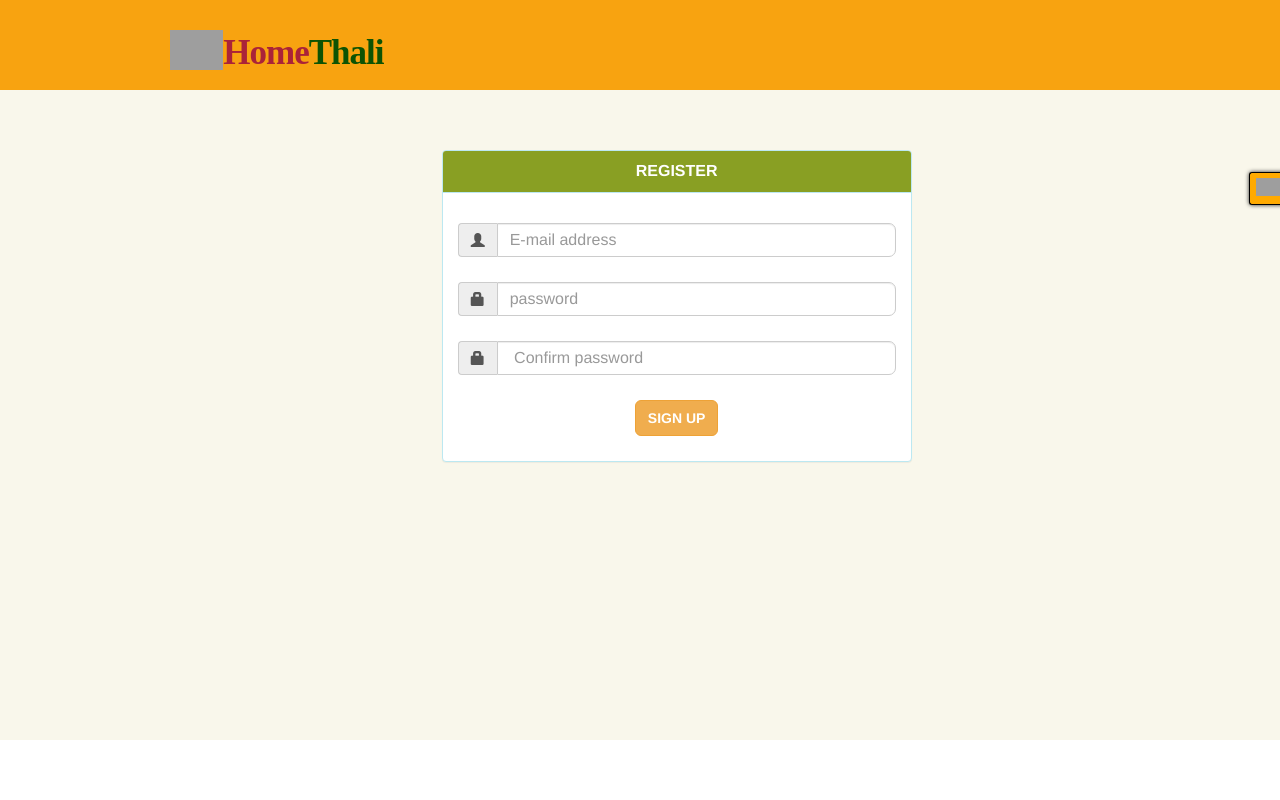
After one commit to ravikirandutta/sahani, a Django app: page /register/ in a window 1280 px wide. The commit adds this page. Run offline with Django 3.2, Linux system fonts and the light colour scheme; parts of the project's set-up code (start-up, migrations or seed data) failed here and were passed over; some libraries are stand-ins or nearby versions; some web fonts are replaced; grey boxes are pictures that could not be loaded.

Commit message:
Register page

```diff
--- a/bento/static/design/css/grocery/thali.css
+++ b/bento/static/design/css/grocery/thali.css
@@ -329,3 +329,8 @@ margin-left: 10px;
 margin-right: 10px;
 padding-bottom: 10px;
 }
+
+#panel{
+  background-color: #899F23;
+  color:#fff;
+}
--- a/bento/templates/homefood.html
+++ b/bento/templates/homefood.html
@@ -500,7 +500,7 @@ pre-order items
         </div>
 
     <script src="http://ajax.googleapis.com/ajax/libs/jquery/1.9.1/jquery.min.js"></script>
-    <script src="/static/design/js/thali/thali.js">
+    <script src="/static/design/js/thali/thali.js"></script>
 
     <script src="/static/design/js/common-files/jquery-1.10.2.min.js">
     </script>
--- /dev/null
+++ b/bento/templates/register.html
@@ -0,0 +1,159 @@
+<!DOCTYPE html>
+<html lang="en">
+<head>
+    <meta charset="utf-8">
+    <title>Homefood</title>
+    <meta name="apple-mobile-web-app-capable" content="yes" />
+    <meta name="viewport" content="width=device-width, initial-scale=1.0, maximum-scale=1.0, user-scalable=no" />
+    <meta name="apple-mobile-web-app-status-bar-style" content="black" />
+    <link rel="stylesheet" href="/static/design/css/header/design.css">
+    <link rel="stylesheet" href="/static/design/css/header/modo.css">
+    <link rel="stylesheet" href="/static/design/css/grocery/thali.css">
+    <link rel="stylesheet" href="/static/design/css/grocery/tablet.css" media="screen and (max-width:900px)">
+    <link rel="stylesheet" href="/static/design/css/grocery/mobile.css" media="screen and (max-width:480px)">
+    <link rel="stylesheet" href="/static/design/css/flat-ui/css/demo.css">
+    <link rel="stylesheet" href="/static/design/css/flat-ui/css/flat-ui.css">
+    <link rel="stylesheet" href="/static/design/css/grocery/style.css">
+    <link rel="stylesheet" href="/static/xeon/css/main.css">
+    <link rel="stylesheet" href="/static/xeon/css/bootstrap.min.css">
+    <link rel="stylesheet" href="/static/xeon/css/prettyPhoto.css">
+    <link rel="stylesheet" href="/static/xeon/css/chef-profile.css">
+
+    <link rel="stylesheet" href="/static/design/css/index.css">
+    <link rel="stylesheet" href="/static/design/css/flat-ui/css/docs.css">
+    <link rel="stylesheet" href="/static/design/css/common-files/animations.css">
+    <link rel="stylesheet" href="/static/design/css/common-files/icon-font.css">
+    <link rel="stylesheet" href="/static/design/css/flat-ui/bootstrap/css/bootstrap.css">
+    <link rel="stylesheet" href="/static/design/css/flat-ui/bootstrap/css/jquery.bxslider.css">
+    <link rel="stylesheet" href="/static/design/css/flat-ui/bootstrap/css/bootstrap-docs.css">
+    <link rel="stylesheet" href="/static/design/css/project/ui-kit-styles.css">
+    <link rel="stylesheet" href="/static/design/css/contacts/ui-kit-styles.css">
+    <link rel="stylesheet" href="/static/design/css/price/ui-kit-styles.css">
+    <link rel="stylesheet" href="
+    /static/design/css/crew/ui-kit-styles.css">
+    <link rel="stylesheet" href="/static/design/css/footer/ui-kit-styles.css">
+    <link rel="stylesheet" href="/static/design/css/content/ui-kit-styles.css">
+    <link href="//netdna.bootstrapcdn.com/bootstrap/3.0.0/css/bootstrap-glyphicons.css" rel="stylesheet">
+
+    <!-- Using only with Flat-UI (free)-->
+  </head>
+  <body style="padding-top:0px">
+
+
+    <!--<script>
+  window.fbAsyncInit = function() {
+    FB.init({
+      appId      : '777140025686983',
+      xfbml      : true,
+      version    : 'v2.2'
+    });
+  };
+
+  (function(d, s, id){
+     var js, fjs = d.getElementsByTagName(s)[0];
+     if (d.getElementById(id)) {return;}
+     js = d.createElement(s); js.id = id;
+     js.src = "//connect.facebook.net/en_US/sdk.js";
+     fjs.parentNode.insertBefore(js, fjs);
+   }(document, 'script', 'facebook-jssdk'));
+</script>-->
+<div class="contact">
+      <div id="cheetahWidget2012_contactable_inner" style="top: 171.52px; width: 35px; overflow: hidden; position: fixed; z-index: 999999999; box-sizing: content-box; color: rgb(255, 255, 255); cursor: pointer; border-top-width: 1px; border-top-style: solid; border-top-color: rgb(0, 0, 0); border-bottom-width: 1px; border-bottom-style: solid; border-bottom-color: rgb(0, 0, 0); border-top-left-radius: 3px; border-top-right-radius: 0px; border-bottom-right-radius: 0px; border-bottom-left-radius: 3px; box-shadow: rgba(0, 0, 0, 0.85098) 0px 0px 4px; right: 0px; margin-right: -5px; border-left-width: 1px; border-left-style: solid; border-left-color: rgb(0, 0, 0); background: none 0px 0px repeat scroll rgb(255, 170, 0);"><div id="dropifi2012_version_inner_label" style="width:23px;margin-right:auto;margin-left:auto;padding-right:0px"><img id="dropifi_widget_v1_imageText" style="padding:0px;max-width:25px;min-width:25px;width:25px;display:inherit !important;border:0px;margin-top:5px;margin-bottom:8px;box-shadow: 0 0 0 transparent;" src="https://s3.amazonaws.com/dropifi_widget_tab/mealster_myshopify_com/tab_text.png?v=1405713931368"></div></div>
+    </div>
+
+        <div class="page-wrapper" style="background:#f9f7eb;">
+             <!-- header-11 -->
+            <header class="header-11" id="thaliheader">
+                <div class="container">
+
+                    <div class="row">
+                        <div class="navbar col-sm-12 navbar-fixed-top" role="navigation">
+                              <div class="navbar-header">
+                                <button type="button" class="navbar-toggle">
+                                  <span class="glyphicon glyphicon-circle-arrow-left" style="color:#fff"></span>
+                                </button>
+                                <div class="brand" href="#">
+                                  <img style="
+                                         height: 40px;
+                                              " src="http://monumentimpact.org/programs/techonology/html1/cristina-guerrero/image/blue-eyed%20black%20chef.png">
+                                <a href="/home/" style="text-decoration:none"><b><span style="color:rgb(170, 35, 57);font-size:35px;font-family:serif">Home<span style="color:rgb(13, 83, 3)">Thali</span></span></b></a></div>
+                            </div>
+
+                        </div>
+                    </div>
+                </div>
+                <div class="header-background" style="background:#F8A310"></div>
+            </header>
+<div id="signupbox" style="margin-top:50px;display:block" class="mainbox col-md-4 col-md-offset-4 col-sm-6 col-sm-offset-2">
+            <div class="panel panel-info">
+                    <div class="panel-heading" id="panel">
+                        <div class="panel-title">Register</div>
+
+                    </div>
+
+                    <div style="padding-top:30px" class="panel-body">
+
+                        <div style="display:none" id="login-alert" class="alert alert-danger col-sm-12"></div>
+
+                        <form id="loginform" class="form-horizontal" role="form" method="post" action="/handlelogin/">
+                            <input type="hidden" name="csrfmiddlewaretoken" value="bjl9fQv6SfFH5I65usw5OSKxDHLCtSpl">
+                            <div style="margin-bottom: 25px" class="input-group">
+                                        <span class="input-group-addon"><i class="glyphicon glyphicon-user"></i></span>
+                                        <input id="login-username" type="text" class="form-control" name="username" value="" placeholder="E-mail address">
+                                    </div>
+
+                            <div style="margin-bottom: 25px" class="input-group">
+                                        <span class="input-group-addon"><i class="glyphicon glyphicon-lock"></i></span>
+                                        <input id="login-password" type="password" class="form-control" name="password" placeholder="password">
+                                    </div>
+
+                              <div style="margin-bottom: 25px" class="input-group">
+                                        <span class="input-group-addon"><i class="glyphicon glyphicon-lock"></i></span>
+                                        <input id="login-password" type="password" class="form-control" name="password" placeholder=" Confirm password">
+                                    </div>
+
+
+                                <div style="margin-top:10px" class="form-group">
+
+
+                                    <div class="col-sm-12 controls">
+                                      <button id="btn-login" type="submit" class="btn btn-warning" style="color:#fff;font-weight:800;">SIGN UP  </button>
+                                     <!-- <a id="btn-fblogin" href="#" class="btn btn-primary">Login with Facebook</a>
+                                    </div>-->
+
+                                </div>
+
+
+
+                            </form>
+
+
+
+                        </div>
+                    </div>
+        </div>
+
+
+    <script src="/static/design/js/common-files/jquery-1.10.2.min.js">
+    </script>
+    <script src="/static/design/js/flat-ui/bootstrap.min.js"></script>
+    <script src="/static/design/js/common-files/modernizr.custom.js"></script>
+    <script src="/static/design/js/common-files/page-transitions.js"></script>
+    <script src="/static/design/js/common-files/jquery.scrollTo-1.4.3.1-min.js"></script>
+    <script src="/static/design/js/common-files/jquery.parallax.min.js"></script>
+    <script src="/static/design/js/common-files/easing.min.js"></script>
+    <script src="/static/design/js/common-files/jquery.svg.js"></script>
+    <script src="/static/design/js/common-files/jquery.svganim.js"></script>
+    <script src="/static/design/css/sample/4/js/script.js"></script>
+    <script src="/static/xeon/js/jquery.js"></script>
+    <script src="/static/xeon/js/bootstrap.min.js"></script>
+    <script src="/static/xeon/js/jquery.isotope.min.js"></script>
+    <script src="/static/xeon/js/jquery.prettyPhoto.js"></script>
+    <script src="/static/xeon/js/main.js"></script>
+    <script src="/static/xeon/js/chef-profile.js"></script>
+    <script src="/static/xeon/js/html5shiv.js"></script>
+    <script src="/static/xeon/js/respond.min.js"></script>
+
+
+  </body>
+  </html>
--- a/thali/urls.py
+++ b/thali/urls.py
@@ -16,7 +16,7 @@ urlpatterns = patterns('',
     url(r'^dallas/',TemplateView.as_view(template_name="dallas.html")),
     url(r'^biryani/',TemplateView.as_view(template_name="biryani.html")),
     url(r'^home/',TemplateView.as_view(template_name="homefood.html")),
-    url(r'^login/',TemplateView.as_view(template_name="login.html")),
+    url(r'^register/',TemplateView.as_view(template_name="register.html")),
     url(r'^handlelogin/','bento.views.handle_login', name="handlelogin"),
     url(r'^email_thali/','bento.views.send_email_thali',),   # to send emails from specific chef pages.
     url(r'^list/$', 'bento.views.list', name='list'),
```
